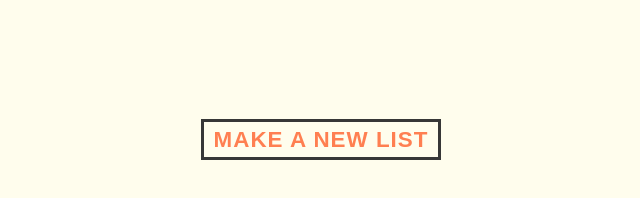
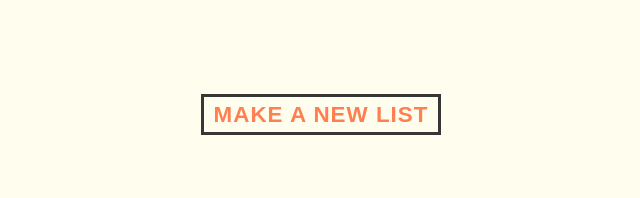
Before and after one commit to gmu-gd/publication25-spring, a plain HTML site: page list/index.html in a window 1280 px wide. Shown: the whole page, without its empty margins (319-959 px from the left). Drawn offline with nearby package versions, Linux system fonts and the light colour scheme; a web font is replaced by a local one.

Commit message:
Update main.css

```diff
--- a/css/main.css
+++ b/css/main.css
@@ -119,7 +119,7 @@ a:hover {
   font-size: 1.5em;
 }
 #random-list {
-  padding-top: 50px;
+  padding-top: 25px;
 }
 #random-list a, #random-list a:visited, #random-list a:active {
   font-size: 1.4rem;
```
